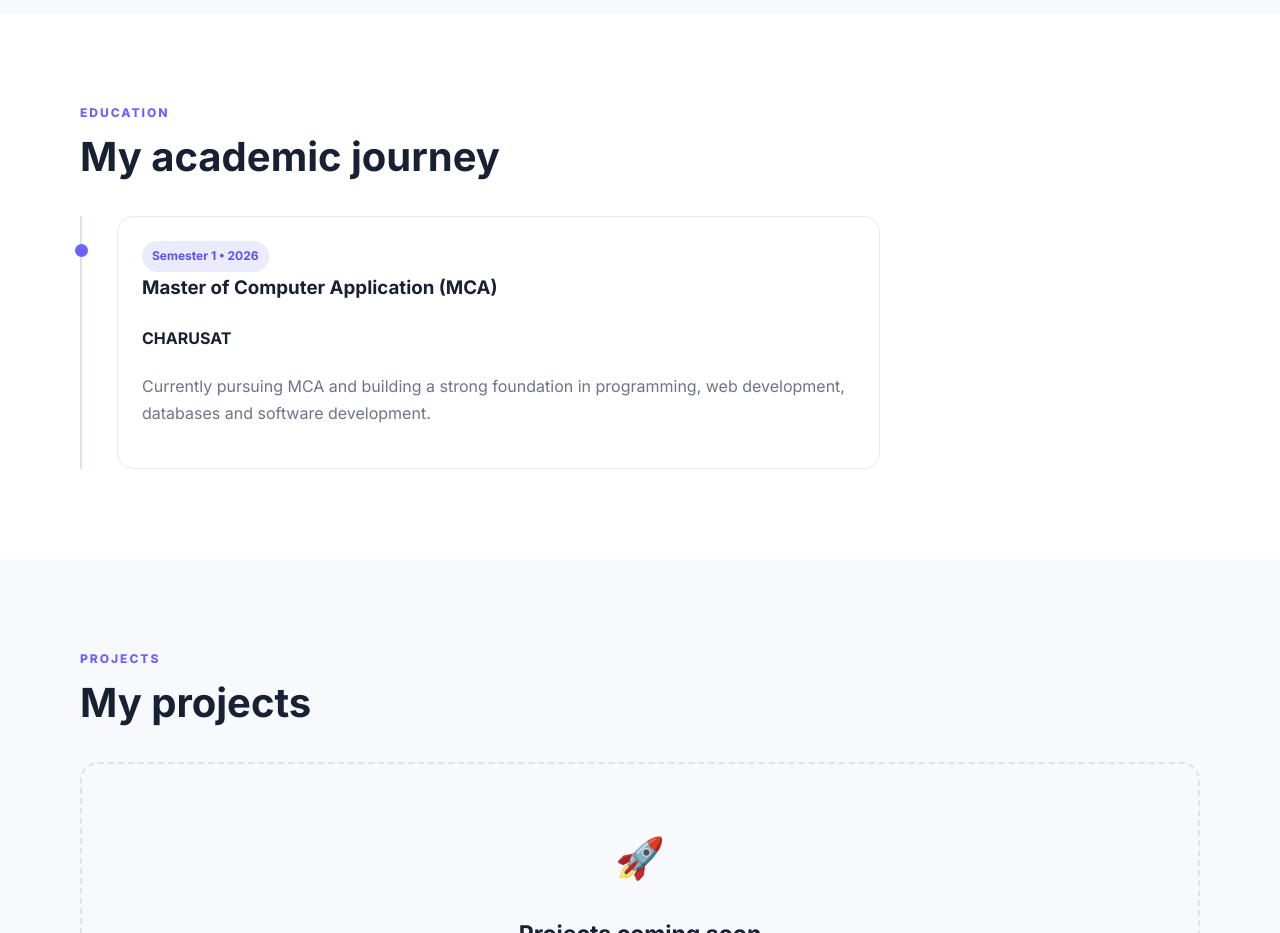
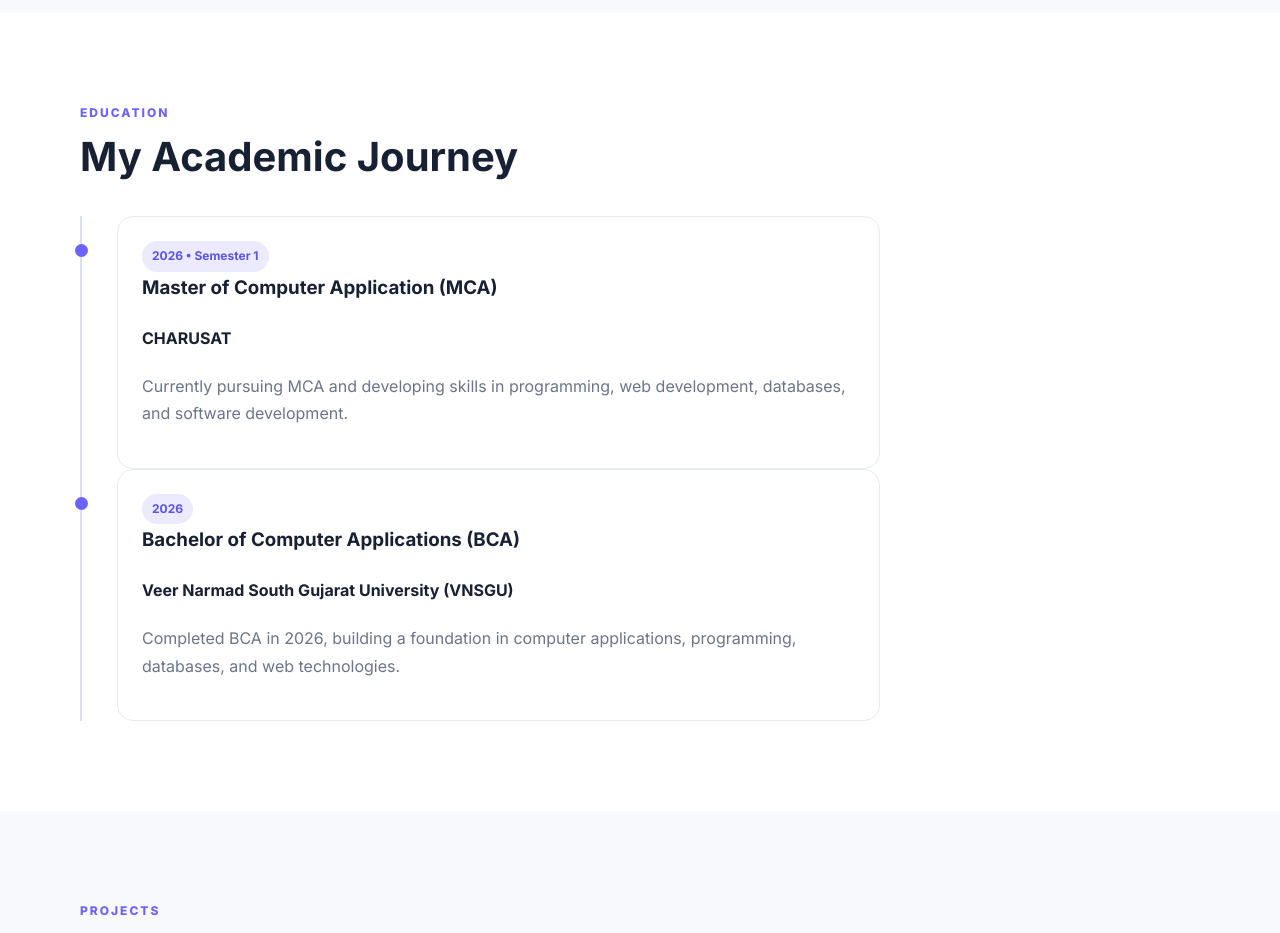
Before and after one commit to tandelkrutika/krutika-portfolio, a plain HTML site: page index.html in a window 1280 px wide. Shown: the part 1880-2813 px from the top of the page. Drawn offline with Linux system fonts and the light colour scheme.

Commit message:
Update index.html

```diff
--- a/index.html
+++ b/index.html
@@ -337,47 +337,61 @@
 
 </section>
 
+
 <!-- EDUCATION -->
 
 <section id="education" class="section">
 
-
     <div class="container">
 
-    <p class="eyebrow">
-        EDUCATION
-    </p>
+        <p class="eyebrow">EDUCATION</p>
 
-    <h2 class="title">
-        My academic journey
-    </h2>
-
+        <h2 class="title">My Academic Journey</h2>
 
         <div class="timeline">
 
+            <!-- MCA -->
             <div class="timeline-item">
 
                 <div class="dot"></div>
 
+                <div class="card">
+
+                    <span class="badge">2026 • Semester 1</span>
+
+                    <h3>Master of Computer Application (MCA)</h3>
+
+                    <h4>CHARUSAT</h4>
+
+                    <p>
+                        Currently pursuing MCA and developing skills in
+                        programming, web development, databases,
+                        and software development.
+                    </p>
+
+                </div>
+
+            </div>
+
+            <!-- BCA -->
+            <div class="timeline-item">
+
+                <div class="dot"></div>
 
                 <div class="card">
 
-                <span class="badge">
-                    Semester 1 • 2026
-                </span>
+                    <span class="badge">2026</span>
 
-                <h3>
-                    Master of Computer Application (MCA)
-                </h3>
+                    <h3>Bachelor of Computer Applications (BCA)</h3>
 
                     <h4>
-                    CHARUSAT
+                        Veer Narmad South Gujarat University (VNSGU)
                     </h4>
 
                     <p>
-                    Currently pursuing MCA and building a strong
-                    foundation in programming, web development,
-                    databases and software development.
+                        Completed BCA in 2026, building a foundation
+                        in computer applications, programming,
+                        databases, and web technologies.
                     </p>
 
                 </div>
@@ -387,7 +401,6 @@
         </div>
 
     </div>
-
 
 </section>
 
```
Lines whose indentation alone changed are shown as unchanged.
